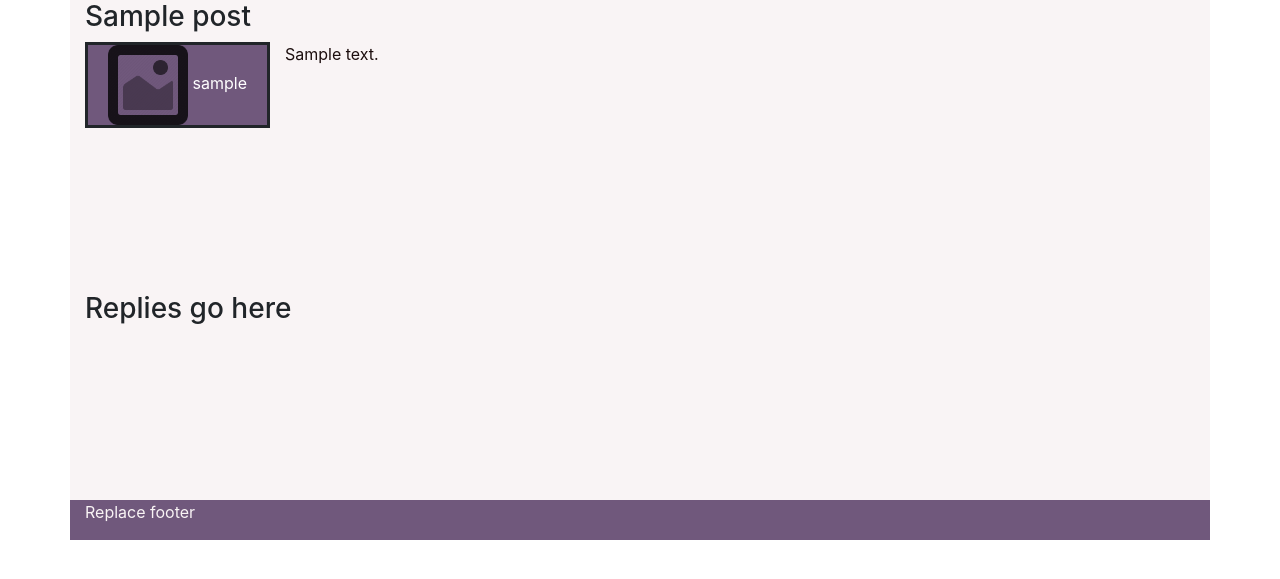
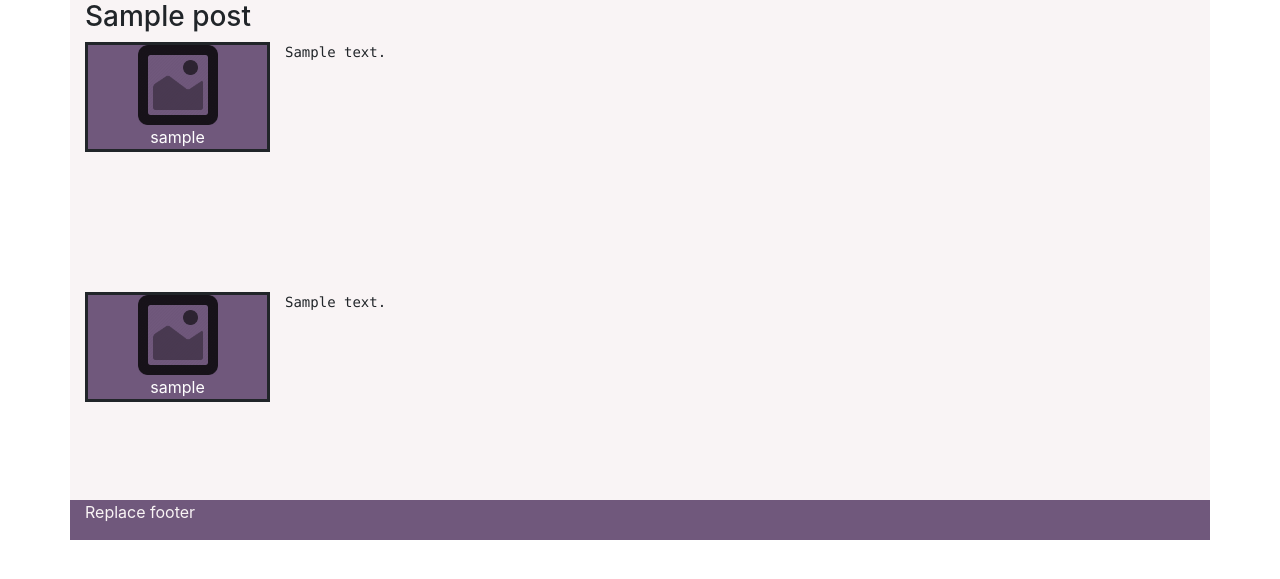
Before and after one commit to SH-anonta/Discussion-Forum, a Django app: page /forum/post/1 in a window 1280 px wide. Shown: the part 90-669 px from the top of the page. Run offline with Django 3.2, Linux system fonts and the light colour scheme; tables that the repository leaves empty hold one stand-in row (values such as "Sample post"); some libraries are stand-ins or nearby versions.

Commit message:
Post detail now shows replies

```diff
--- a/forum/templates/forum/post_detail.html
+++ b/forum/templates/forum/post_detail.html
@@ -19,29 +19,45 @@
 
     <div id="PostContentRow" class="row">
         <div class="col-sm-12">
-            <!---->
-            <div class="container">
+            <div class="container PostContainer">
                 <div class="row">
-                    <div class="col-sm-2 AvatarContainer text-center">
+                    <div class="col-sm-3 col-md-2 AvatarContainer text-center">
                         <img class="AvatarIMG" src="{%static 'forum/images/placeholder_icon.png' %}"/>
-                        <a href="{%url 'forum:user_detail' post.creator.pk %}">{{post.creator.username}}</a>
+                        <a class="d-block" href="{%url 'forum:user_detail' post.creator.pk %}">{{post.creator.username}}</a>
                     </div>
 
-                    <div id="PostBodyContainer" class="col-sm-10">
-                        <p>{{post.content}}</p>
+                    <div id="PostBodyContainer" class="col-sm-9 col-md-10">
+                        <pre>{{post.content}}</pre>
                     </div>
                 </div>
 
             </div>
-            <!---->
+
         </div>
 
 
     </div>
 
-    <div class="ReplyContainers">
-        <h3 class="h3">Replies go here</h3>
 
+    <div class="ReplyContainers row">
+    <div class="col-sm-12">
+        {%for reply in post.reply_set.all%}
+        <div class="ReplyContainer container">
+            <div class="row">
+                <div class="col-sm-3 col-md-2 AvatarContainer text-center">
+                    <img class="AvatarIMG" src="{%static 'forum/images/placeholder_icon.png' %}"/>
+                    <a class="d-block" href="{%url 'forum:user_detail' reply.creator.pk %}">{{reply.creator.username}}</a>
+                </div>
+
+                <div id="ReplyBodyContainer" class="col-sm-9 col-md-10">
+                    <pre>{{reply.content}}</pre>
+                </div>
+            </div>
+
+        </div>
+        {%endfor%}
+
+    </div>
     </div>
 
 </div>
@@ -69,6 +85,11 @@
     width:80px;
 }
 
+.ReplyContainer,
+.PostContainer{
+    margin-bottom: 20px;
+}
+
 
 </style>
 
```
